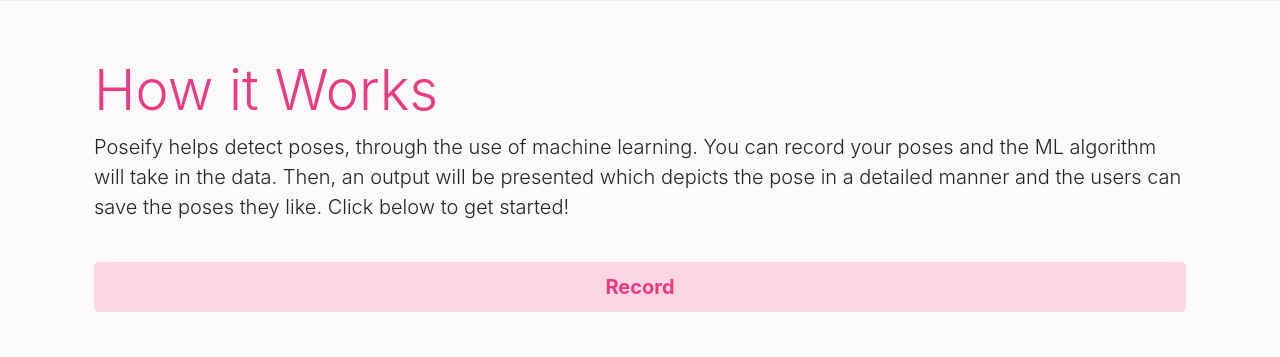
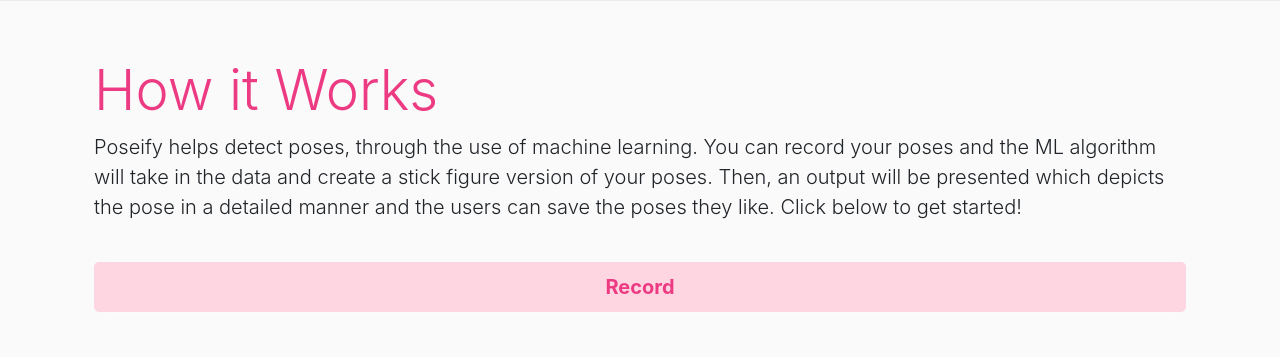
Before and after one commit to thabinhl21/poseify, a Django app: page / in a window 1280 px wide. Shown: the part 514-871 px from the top of the page. Run offline with Django 3.2, Linux system fonts and the light colour scheme.

Commit message:
update some text

```diff
--- a/pose/templates/home.html
+++ b/pose/templates/home.html
@@ -40,7 +40,7 @@
         <h1 class="display-4">How it Works</h1>
         <div class="intro">
           <p class="lead">
-            Poseify helps detect poses, through the use of machine learning. You can record your poses and the ML algorithm will take in the data.
+            Poseify helps detect poses, through the use of machine learning. You can record your poses and the ML algorithm will take in the data and create a stick figure version of your poses.
               Then, an output will be presented which depicts the pose in a detailed manner and the users can save the poses they like. Click below to get started!
           </p>
         <br>
@@ -52,7 +52,7 @@
         <div class="row">
           <div class="col">
             <h1 class="display-4">Additional Features</h1>
-            <p class="lead">You can also upload photos or videos of your poses and have ML recognize them. </p>
+            <p class="lead">You can also upload your videos here to share with others. </p>
             <br>
           <button id="fullbtn" type="button" class="btn btn-secondary btn-lg btn-block">Upload</button>
           </div>
@@ -69,7 +69,6 @@
           <a style="color: #EC3B83;" href="#">Back to top</a>
         </p>
         <p>&copy; 2022 Poseify. All Rights Reserved.</p>
-        <p>New to Bootstrap? <a style="color: #EC3B83;" href="">Visit the homepage</a> or read our <a style="color: #EC3B83;" href="">getting started guide</a>.</p>
       </div>
     </footer>
   </body>
--- a/pose/templates/shoot.html
+++ b/pose/templates/shoot.html
@@ -5,7 +5,7 @@
 
 <head>
     <meta charset="UTF-8">
-    <title>Stickify Me</title>
+    <title>Poseify</title>
     <meta name="viewport" content="width=device-width,initial-scale=1">
     <link rel="stylesheet" href="{% static 'style.css' %}">
     <script src="https://cdnjs.cloudflare.com/ajax/libs/p5.js/0.9.0/p5.min.js"></script>
--- a/pose/templates/upload.html
+++ b/pose/templates/upload.html
@@ -29,8 +29,7 @@
             <div class="col">
               <h1 class="display-3">Upload file</h1>
               <p class="lead p-2">
-                With the assistance of our Machine Learning algorithm,
-                we aim to provide a helpful insight into your results
+                Upload your file here for others to see!
               </p>
             </div>
             <div class="col-md-auto my-auto">
@@ -56,7 +55,6 @@
           <a style="color: #EC3B83;" href="#">Back to top</a>
         </p>
         <p>&copy; 2022 Poseify. All Rights Reserved.</p>
-        <p>New to Bootstrap? <a style="color: #EC3B83;" href="">Visit the homepage</a> or read our <a style="color: #EC3B83;" href="">getting started guide</a>.</p>
       </div>
     </footer>
   </body>
```
